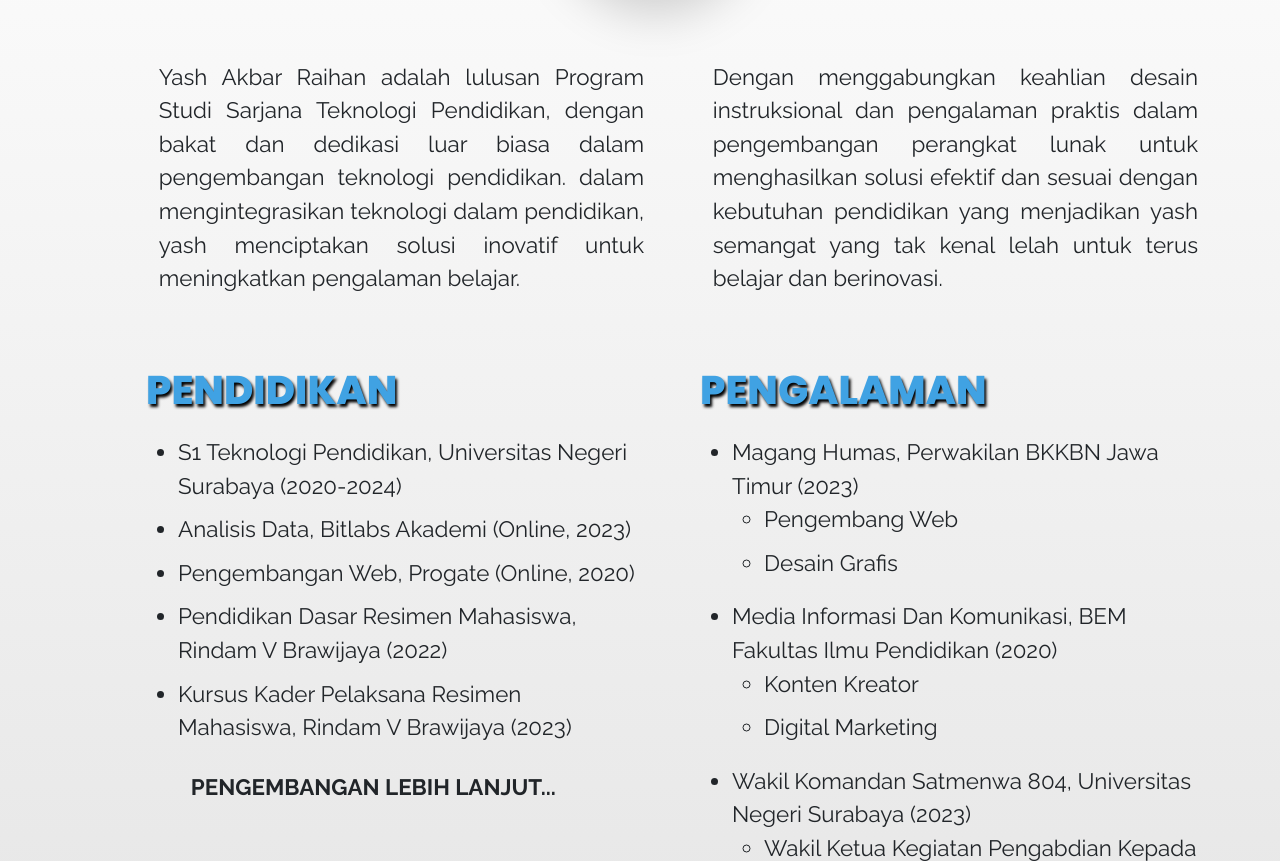
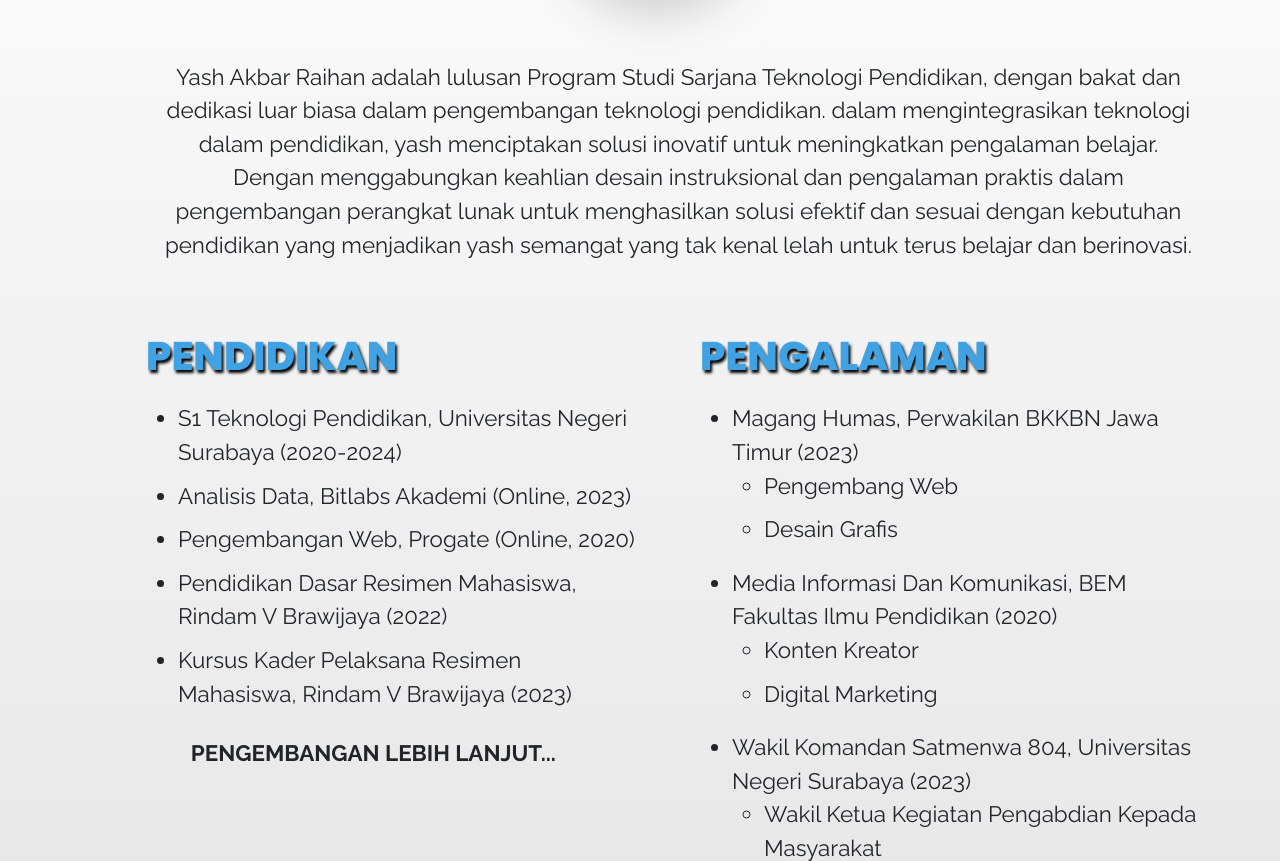
Before and after one commit to rytkizx/e-learning, a plain HTML site: page index.html in a window 1280 px wide. Shown: the part 3134-3995 px from the top of the page. Drawn offline with nearby package versions, Linux system fonts and the light colour scheme.

Commit message:
pembaruan sebelum sidang

```diff
--- a/index.html
+++ b/index.html
@@ -85,6 +85,7 @@
         <li class="nav-item">
           <a
             href="https://scratch.mit.edu/"
+            target="_blank"
             class="nav-link d-flex align-items-center"
           >
             <svg
@@ -483,23 +484,19 @@
               class="foto-profil rounded-circle mt-3 shadow-lg"
             />
 
-            <div class="row teks-narasi">
+            <div class="row teks-narasi text-center">
               <div class="col">
                 <p>
                   Yash Akbar Raihan adalah lulusan Program Studi Sarjana
                   Teknologi Pendidikan, dengan bakat dan dedikasi luar biasa
                   dalam pengembangan teknologi pendidikan. dalam
                   mengintegrasikan teknologi dalam pendidikan, yash menciptakan
-                  solusi inovatif untuk meningkatkan pengalaman belajar.
-                </p>
-              </div>
-              <div class="col">
-                <p>
-                  Dengan menggabungkan keahlian desain instruksional dan
-                  pengalaman praktis dalam pengembangan perangkat lunak untuk
-                  menghasilkan solusi efektif dan sesuai dengan kebutuhan
-                  pendidikan yang menjadikan yash semangat yang tak kenal lelah
-                  untuk terus belajar dan berinovasi.
+                  solusi inovatif untuk meningkatkan pengalaman belajar. Dengan
+                  menggabungkan keahlian desain instruksional dan pengalaman
+                  praktis dalam pengembangan perangkat lunak untuk menghasilkan
+                  solusi efektif dan sesuai dengan kebutuhan pendidikan yang
+                  menjadikan yash semangat yang tak kenal lelah untuk terus
+                  belajar dan berinovasi.
                 </p>
               </div>
             </div>
```
Also changed, not shown: view/materi/materi.html (+5 -2 lines), view/quiz/page1.html (+1 -0 lines), 1 other file.
